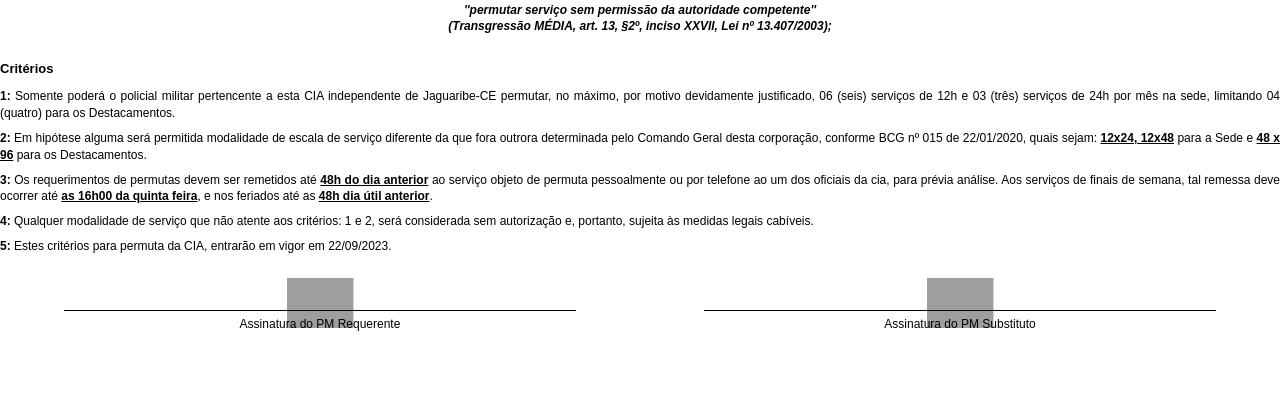
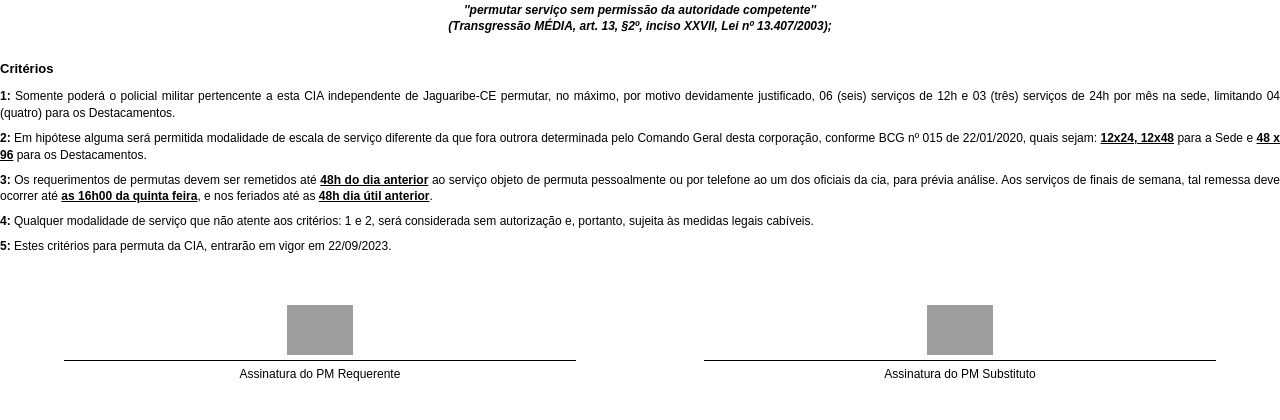
Before and after one commit to azvdocarlos/permuta, a Flask app: template templates/permuta.html in a window 1280 px wide. Shown: the part 260-680 px from the top of the page. Run offline with Flask 3, Linux system fonts and the light colour scheme; the template is opened without the code that fills it, so the values that code supplies are empty; grey boxes are pictures that could not be loaded.

Commit message:
Update permuta.html

```diff
--- a/templates/permuta.html
+++ b/templates/permuta.html
@@ -160,21 +160,18 @@
     .sig-box {
     width: 40%;
     text-align: center;
-        position: relative;
 }
+
+.assinatura-imagem {
+    height: 50px;
+    max-width: 100%;
+    display: block;
+    margin: 0 auto 5px auto; /* espaço entre imagem e linha */
+}
+
 .sig-line {
     border-top: 1px solid black;
     margin-top: 5px;
-    }
-    /* Estilo para a imagem da assinatura */
-    .assinatura-imagem {
-        height: 50px; /* Ajuste a altura conforme necessário */
-        max-width: 100%;
-        position: absolute;
-        bottom: 5px; /* Posiciona a imagem logo acima da linha */
-        left: 50%;
-        transform: translateX(-50%); /* Centraliza horizontalmente */
-        z-index: -1; /* Coloca a imagem atrás do texto da linha se necessário, ou remova */
 }
 </style>
 
```
Lines whose indentation alone changed are shown as unchanged.
